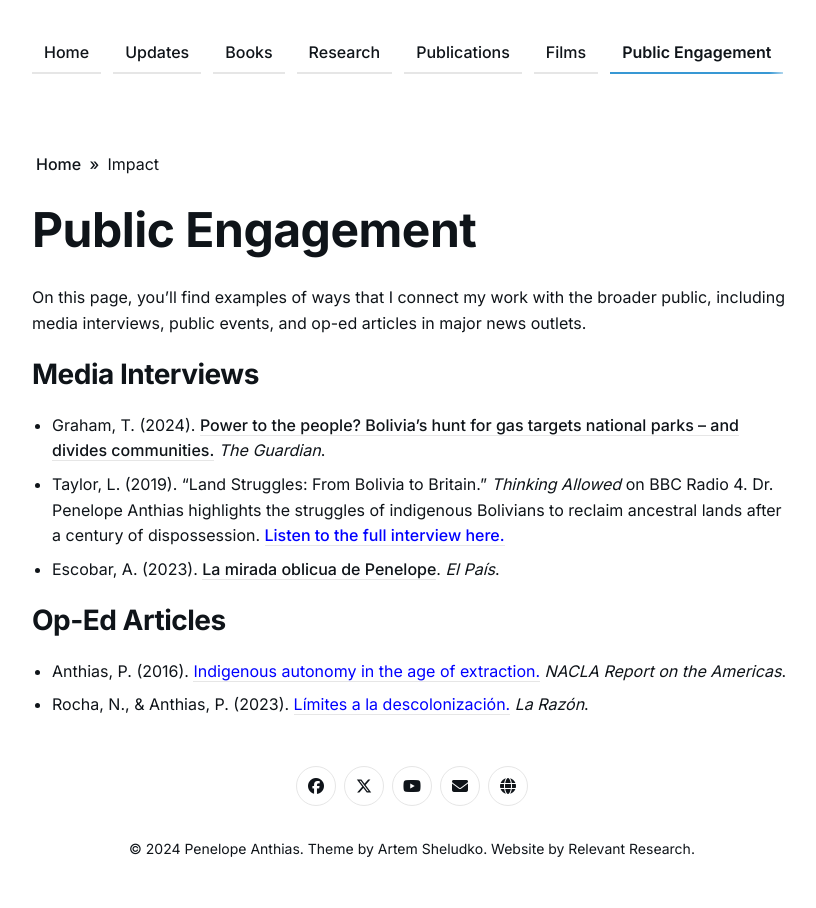
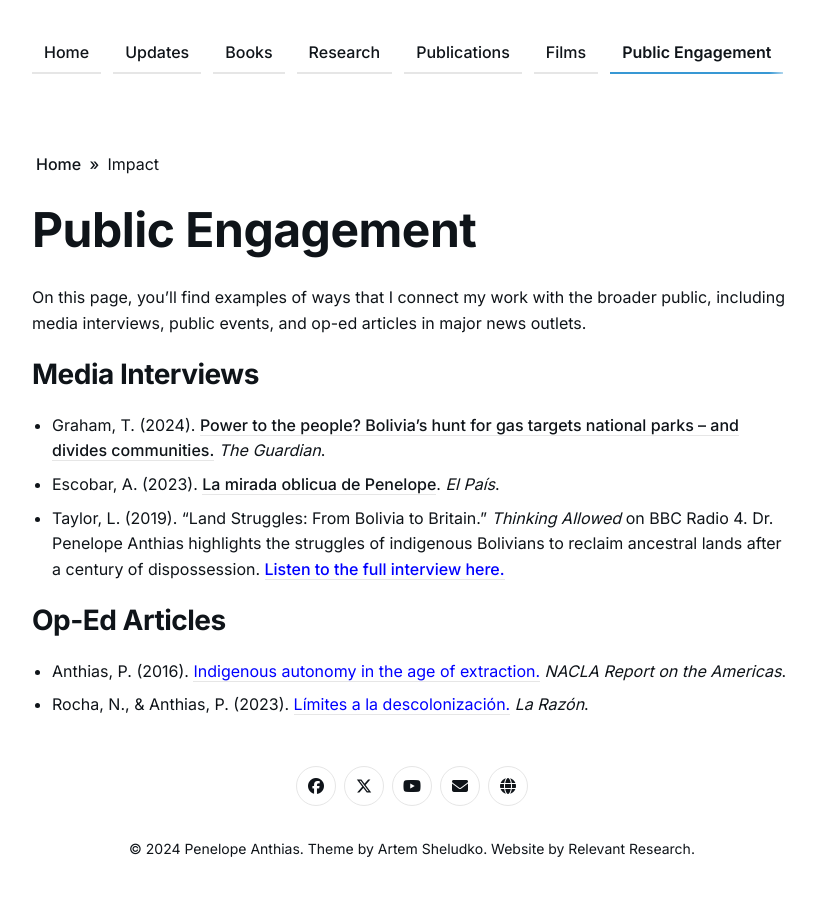
Before and after one commit to RelevantResearch/penelopeanthias, a Jekyll site: the page built from _pages/impact.md, in a window 1280 px wide. Shown: the whole page, without its empty margins (228-1044 px from the left). Built offline with Jekyll 4.4.1, drawn with Linux system fonts in a browser that asks for light colours.

```diff
--- a/_pages/impact.md
+++ b/_pages/impact.md
@@ -11,9 +11,9 @@ On this page, you'll find examples of ways that I connect my work with the broad
 ## Media Interviews
 
 - Graham, T. (2024). [Power to the people? Bolivia’s hunt for gas targets national parks – and divides communities.](https://www.theguardian.com/global-development/2024/apr/10/bolivias-hunt-for-gas-targets-national-parks-and-divides-communities-tariquia) *The Guardian*.
+- Escobar, A. (2023). [La mirada oblicua de Penelope](https://elpais.bo/sociales/20230401_la-mirada-oblicua-de-penelope.html). *El País*.
 - Taylor, L. (2019). "Land Struggles: From Bolivia to Britain." *Thinking Allowed* on BBC Radio 4.
     Dr. Penelope Anthias highlights the struggles of indigenous Bolivians to reclaim ancestral lands after a century of dispossession.  <a href="https://www.bbc.co.uk/sounds/play/m0008wpf"><span>Listen to the full interview here.</span></a>
-- Escobar, A. (2023). [La mirada oblicua de Penelope](https://elpais.bo/sociales/20230401_la-mirada-oblicua-de-penelope.html). *El País*.
 
 <!--
   <audio controls>
```
